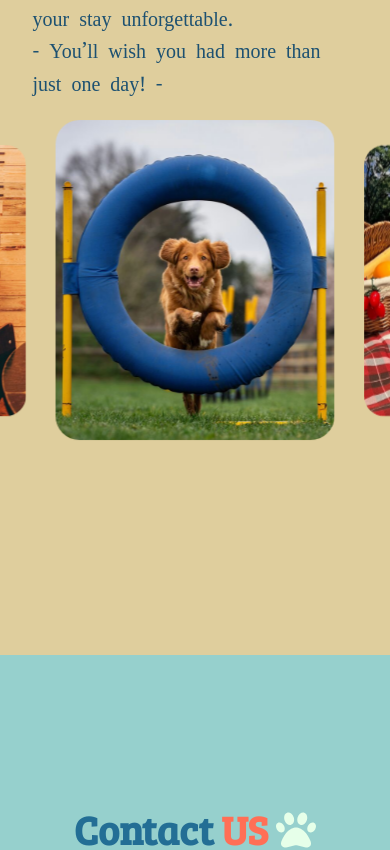
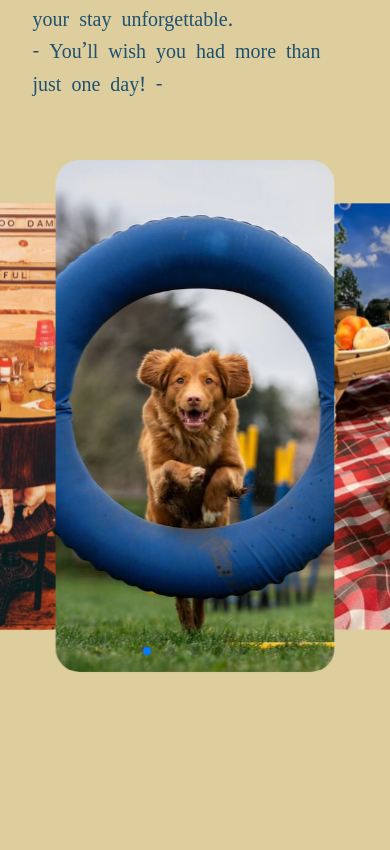
Before and after one commit to sahoooii/ts-react-dogation, a React (Vite) app: page / in a window 390 px wide. Shown: the part 5010-5860 px from the top of the page. Built offline with nearby package versions, Linux system fonts and the light colour scheme.

Commit message:
Fixed Swiper at Facilities section

```diff
--- a/src/index.css
+++ b/src/index.css
@@ -26,3 +26,10 @@ input:-webkit-autofill:active {
 select:invalid {
 	color: rgb(148 163 184);
 }
+
+.swiper-pagination {
+  display: flex !important; /* 横並びにする */
+  justify-content: center; /* 中央揃え */
+  gap: 0.5rem; /* ドットの間隔を調整 */
+	height:22px;
+}
--- a/src/scenes/contactUs/ContactForm.tsx
+++ b/src/scenes/contactUs/ContactForm.tsx
@@ -183,7 +183,7 @@ const ContactForm = () => {
 						<input
 							type='submit'
 							value='Become A Member'
-							className='flex h-full w-full cursor-pointer items-center justify-center rounded-md bg-banana-yellow-50 px-10 py-3 font-title-serif text-sun-300 transition duration-500 group-hover:translate-y-0.5 group-hover:bg-sun-300  group-hover:text-banana-yellow-50'
+							className='flex h-full w-full cursor-pointer items-center justify-center rounded-md bg-banana-yellow-50  px-7 py-2 font-title-serif text-xl text-sun-300 transition duration-500 group-hover:translate-y-0.5  group-hover:bg-sun-300 group-hover:text-banana-yellow-50'
 						/>
 					</div>
 				</form>
--- a/src/scenes/facilities/Facility.tsx
+++ b/src/scenes/facilities/Facility.tsx
@@ -12,15 +12,7 @@ import 'swiper/css/pagination';
 import { FacilitiesLists } from './FacilitiesLists';
 
 const Facility = () => {
-	// const overlayStyles = `py-12 px-10 sm:px-12 absolute z-30 flex flex-col whitespace-normal bg-light-blue-50 text-center opacity-0 transition items-center justify-center duration-500 hover:opacity-90`;
-	const overlayStyles = `absolute inset-0 flex flex-col items-center justify-center bg-light-blue-50 text-center opacity-0 transition duration-500 hover:opacity-90 rounded-3xl  px-6 py-8 sm:px-8 sm:py-10`;
-
-	// 	const overlayStyles = `absolute z-30 flex flex-col whitespace-normal bg-light-blue-50
-	// text-center opacity-0 transition items-center justify-center duration-500 hover:opacity-90
-	// px-6 py-8 sm:px-8 sm:py-10 overflow-y-auto max-h-full rounded-3xl`;
-
-	const imagesSize =
-		'h-[30rem] w-[24rem] rounded-3xl sm:shadow-2xl shadow-l sm:h-[30rem] sm:w-[34rem] object-cover';
+	const overlayStyles = `absolute inset-0 flex flex-col items-center justify-center bg-light-blue-50 opacity-0 transition duration-500 hover:opacity-90 rounded-3xl  px-6 py-8 sm:px-8 sm:py-10`;
 
 	return (
 		<motion.div
@@ -32,6 +24,7 @@ const Facility = () => {
 				hidden: { opacity: 0, y: -50 },
 				visible: { opacity: 1, y: 0 },
 			}}
+			className='relative mt-10 pb-[4rem]'
 		>
 			<Swiper
 				effect={'coverflow'}
@@ -45,22 +38,24 @@ const Facility = () => {
 				}}
 				coverflowEffect={{
 					rotate: 0,
-					stretch: -50,
-					depth: 180,
+					stretch: -10,
+					depth: 200,
 					modifier: 1.2,
 					slideShadows: false,
 				}}
-				pagination={{ el: '.swiper-pagination', clickable: true }}
+				// pagination={{ el: '.swiper-pagination', clickable: true }}
 				navigation={{
 					nextEl: '.swiper-button-next',
 					prevEl: '.swiper-button-prev',
 				}}
+				pagination={{ clickable: true }}
+				// navigation={true}
 				modules={[EffectCoverflow, Pagination, Navigation]}
 				className='relative w-full overflow-hidden'
 			>
 				{FacilitiesLists.map((facility, index) => (
 					<SwiperSlide key={`${index}-${facility.title}`} className='relative'>
-						<li className='relative inline-block h-[20rem] w-full sm:h-[24rem] md:h-[30rem]'>
+						<li className='relative mx-auto inline-block h-[32rem] w-full max-w-[400px] sm:h-[32rem] sm:max-w-full md:h-[36rem]'>
 							<div className={overlayStyles}>
 								<h4 className='font-title-serif text-3xl font-bold sm:text-4xl'>
 									{facility.title}
@@ -77,7 +72,7 @@ const Facility = () => {
 										))}
 									</div>
 								) : (
-									<p className='text-start text-lg leading-relaxed sm:text-xl sm:leading-8'>
+									<p className='text-start text-lg leading-relaxed sm:text-xl sm:leading-7'>
 										{facility.description}
 									</p>
 								)}
@@ -90,20 +85,21 @@ const Facility = () => {
 						</li>
 					</SwiperSlide>
 				))}
-				{/* 矢印 & ペジネーションコンテナ */}
-				<div className='absolute bottom-[-3rem] left-1/2 z-50 flex -translate-x-1/2 items-center gap-4'>
+
+				{/* 矢印 */}
+				<div className='absolute bottom-1/2 left-1/2 z-50 hidden w-full -translate-x-1/2 items-center justify-between md:flex'>
 					{/* 前へボタン */}
-					<div className='swiper-button-prev block flex h-12 w-12 items-center justify-center rounded-full bg-gray-800 text-white after:hidden'>
+					<div className='swiper-button-prev flex h-12 w-12 items-center justify-center rounded-full bg-gray-800 text-white transition after:hidden hover:bg-gray-600'>
 						<IonIcon icon={chevronBack} className='text-2xl' />
 					</div>
-
-					{/* ペジネーション */}
-					<div className='swiper-pagination block flex justify-center'></div>
-
 					{/* 次へボタン */}
-					<div className='swiper-button-next block flex h-12 w-12 items-center justify-center rounded-full bg-gray-800 text-white after:hidden'>
+					<div className='swiper-button-next flex h-12 w-12 items-center justify-center rounded-full bg-gray-800 text-white transition after:hidden hover:bg-gray-600'>
 						<IonIcon icon={chevronForward} className='text-2xl' />
 					</div>
+				</div>
+				{/* ページネーション */}
+				<div className='pagination-container absolute bottom-0 left-1/2 z-50 flex -translate-x-1/2 justify-center pb-4'>
+					<div className='swiper-pagination'></div>
 				</div>
 			</Swiper>
 		</motion.div>
--- a/src/scenes/services/Service.tsx
+++ b/src/scenes/services/Service.tsx
@@ -25,7 +25,7 @@ const Service = () => {
 		>
 			{ServicesLists.map((service: ServicesType) => (
 				<motion.div variants={childVariant} key={`${service.id}-${service.title}`}>
-					<div className='mt-20 justify-center rounded-md border-2 border-sand-80 px-8 py-8 text-center sm:mt-7 sm:h-[650px] md:h-[440px] sm:max-w-[500px]'>
+					<div className='mt-20 justify-center rounded-md border-2 border-sand-80 px-8 py-8 text-center sm:mt-7 sm:h-[645px] md:h-[440px] sm:max-w-[500px]'>
 						<div className='mb-4 flex justify-center'>
 							<div className='-mt-20 rounded-full border-2 border-sun-300 bg-banana-yellow-50 p-4'>
 								<img
```
